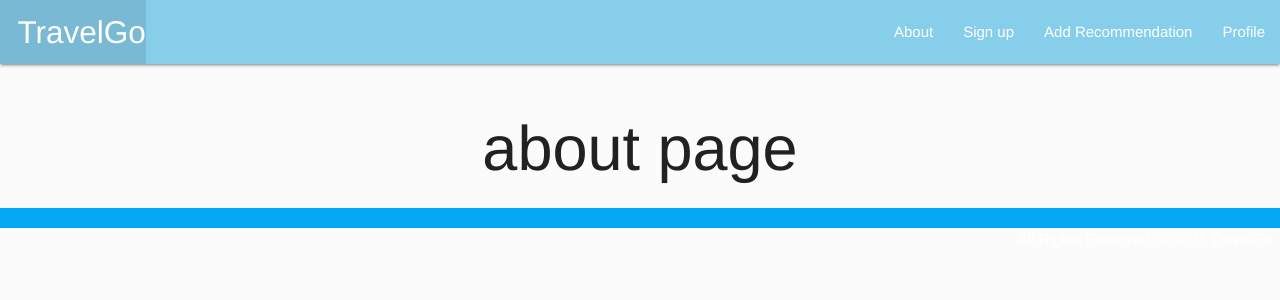
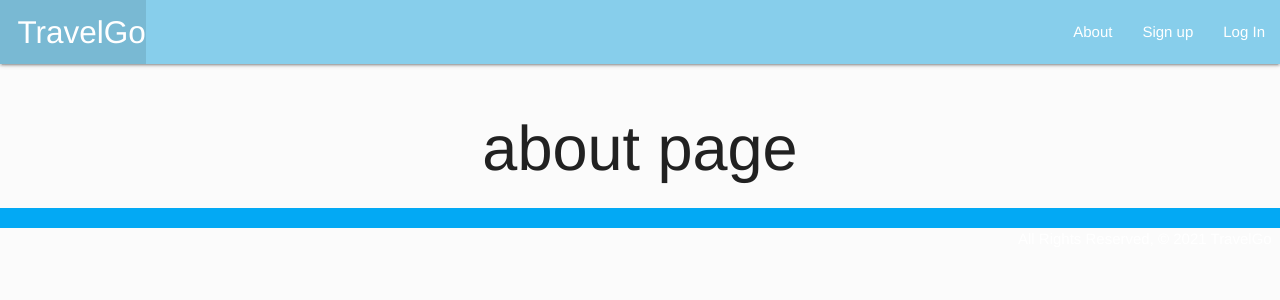
Before and after one commit to alexalferez/TravelGo, a Django app: page /about/ in a window 1280 px wide. Shown: the top 300 px of the page. Run offline with Django 3.2, Linux system fonts and the light colour scheme.

Commit message:
adjust the nav. doesn't work when you add profile route

```diff
--- a/main_app/templates/base.html
+++ b/main_app/templates/base.html
@@ -20,13 +20,18 @@
           <li><a href="{% url 'home' %}" class="left brand-logo">&nbsp;&nbsp;TravelGo</a></li>
         </ul>
         <ul class="right">
-          <li><a href="/about">About</a></li>
+
           {% if user.is_authenticated %}
-          <li><a href="{% url 'logout' %}">Log Out</a></li>
-          {% endif %}
-          <li><a href="{% url 'signup' %}">Sign up</a></li>
           <li><a href="{% url 'create' %}">Add Recommendation</a></li>
           <li><a href="#">Profile</a></li>
+          <li><a href="/about">About</a></li>
+          <li><a href="{% url 'logout' %}">Log Out</a></li>
+          {% else %}
+          <li><a href="/about">About</a></li>
+          <li><a href="{% url 'signup' %}">Sign up</a></li>
+          <li><a href="{% url 'login' %}">Log In</a></li>
+          {% endif %}
+
         </ul>
       </div>
     </nav>
```
